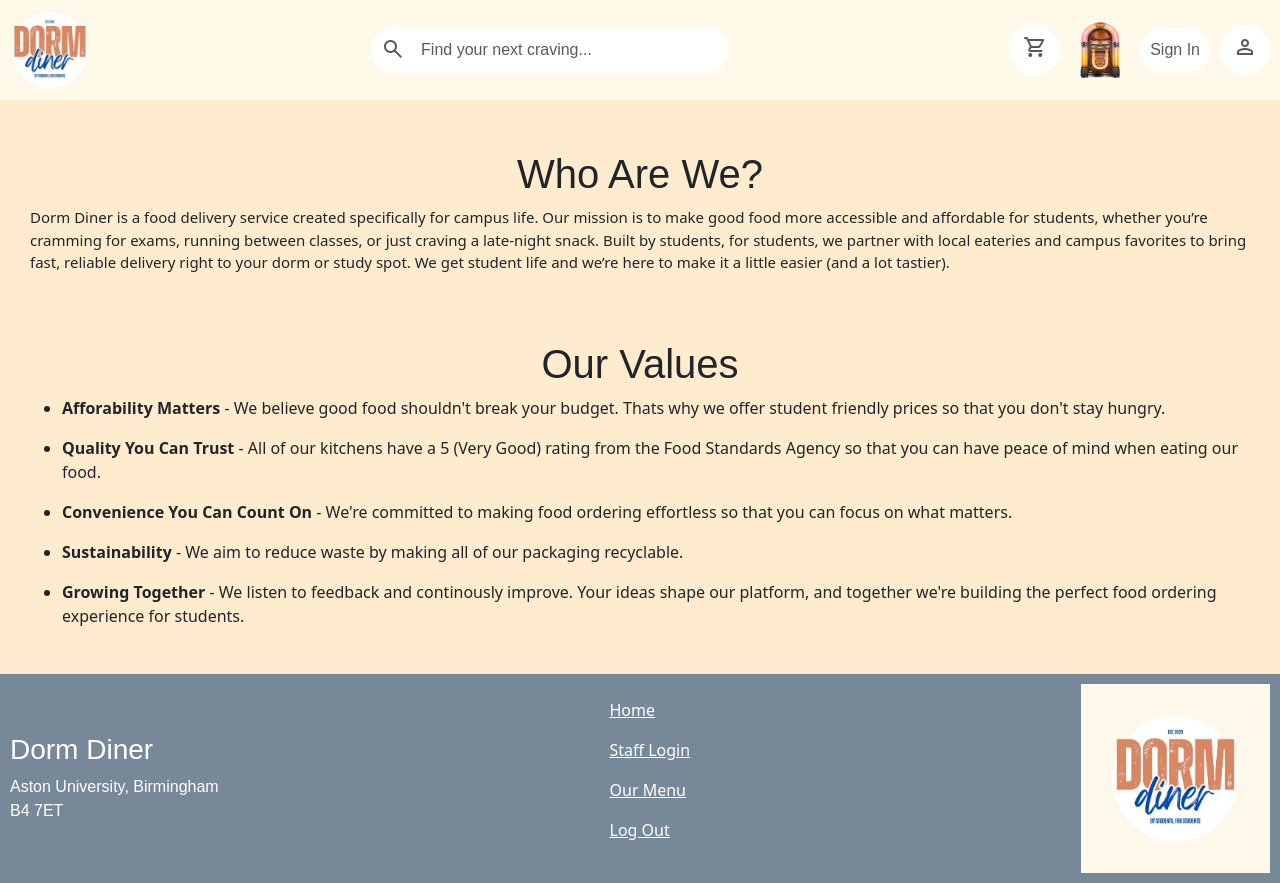
After one commit to Muzamal898989/Group-Project-34, a PHP site: page /About_us.php in a window 1280 px wide. The commit adds this page. Run offline with PHP 8.4, Linux system fonts and the light colour scheme.

Commit message:
made searching and filtering fully functional, changed about us page to php to support new log in button functionality and changed wrong url in home page 21/2/26

```diff
--- /dev/null
+++ b/About_us.php
@@ -0,0 +1,86 @@
+<?php
+session_start();
+?>
+<!DOCTYPE html>
+<html>
+    <head>
+        <!--Links CSS, icons and fonts to the page-->
+        <title>About Us</title>
+        <link rel="icon" type="image/png" href="images/favicon.png">
+        <link rel = "stylesheet" type="text/css" href="css/header-style.css" />
+        <link rel = "stylesheet" type="text/css" href="css/about-us-style.css"/>
+        <link rel = "stylesheet" type="text/css" href="css/footer-style.css" />
+        <link rel="stylesheet" type="text/css" href="https://cdn.jsdelivr.net/npm/bootstrap@5.1.1/dist/css/bootstrap.min.css" />
+        <link rel="stylesheet" href="https://fonts.googleapis.com/css2?family=Material+Symbols+Outlined:opsz,wght,FILL,GRAD@24,400,0,0&icon_names=person,search,shopping_cart" />
+    </head>
+    <body>
+        <!--The header of the website which contains links to different parts of the website-->
+        <header>
+            <div class="header">
+                <a href="home.php">  <img src="images/LogoHeader.jpg" alt="Logo" id="logo-header"> </a>
+                <form class="search" method = "get" action="search.php"> <!--Users can use this to search the website for meals-->
+                    <span class="searchicon material-symbols-outlined">search</span>
+                    <input class="searchinput" type="search" name="search" placeholder="Find your next craving..." required>
+                    <input type="hidden" name="submitted" value="true"/>
+                </form>
+                <nav class="header-nav">
+                    <div class="shopping-cart">
+                        <a href="ShoppingBasket.html"> <span class="basketicon material-symbols-outlined">shopping_cart</span> </a> <!--Placeholder URL-->
+                    </div>
+                    <a href="About_us.php"> <img src="images/jukeboxicon.png" alt="About" class="jukebox"> </a> <!--Placeholder URL-->
+                    <?php if (isset($_SESSION['user_id'])): ?>
+                    <a href="logout.php" class="signin-header">Logout</a>
+                    <?php else: ?>
+                    <a href="login.php" class="signin-header">Sign In</a>
+                    <?php endif; ?>
+                    <div class="profile-header">
+                        <a href="user_dashboard.php"> <span class="profileicon material-symbols-outlined">person</span> </a> <!--Placeholder URL-->
+                    </div>
+                </nav>
+            </div>
+        </header>
+        <main>
+            <!-- Short paragraph describing who the company is-->
+            <div class="who-are-we">
+                <h1 class="about-us-header">Who Are We?</h1>
+                <p class="w-a-w-text">Dorm Diner is a food delivery service created specifically for campus life.
+                    Our mission is to make good food more accessible and affordable for students,
+                    whether you’re cramming for exams, running between classes, or just craving a late-night snack.
+                    Built by students, for students, we partner with local eateries and campus favorites to bring fast,
+                    reliable delivery right to your dorm or study spot. We get student life
+                    and we’re here to make it a little easier (and a lot tastier).
+                </p>
+            </div>
+            <!--Section which shows the values of the company-->
+            <div class="values">
+                <h1 class="values-header">Our Values</h1>
+                <ul class="values-text">
+                    <li><p><b>Afforability Matters</b> - We believe good food shouldn't break your budget.
+                    Thats why we offer student friendly prices so that you don't stay hungry.</p></li>
+                    <li><p><b>Quality You Can Trust</b> - All of our kitchens have a 5 (Very Good)
+                    rating from the Food Standards Agency so that you can have peace of mind when eating our food. </p></li>
+                    <li><p><b>Convenience You Can Count On</b> - We're committed to making food ordering effortless so that you can
+                    focus on what matters.</p></li>
+                    <li><p><b>Sustainability</b> - We aim to reduce waste by making all of our packaging recyclable.</p></li>
+                    <li><p><b>Growing Together</b> - We listen to feedback and continously improve.
+                    Your ideas shape our platform, and together we're building the perfect food ordering experience for students.</p></li>
+                </ul>
+            </div>
+        </main>
+        <!--Footer which contains links, logo and business address-->
+        <footer>
+            <div class="footer-group">
+            <h3 class="footer-h3">Dorm Diner</h3>
+            <p class="footer-p">Aston University, Birmingham</p>
+            <p class="footer-p">B4 7ET</p>
+            </div>
+            <div class="footer-nav">
+            <a href="home.php" class="footer-link"><p>Home</p></a> <!--Navigates the user to the Home page-->
+            <a href="admin_login.php" class="footer-link"><p>Staff Login</p></a> <!--Placeholder URL-->
+            <a href="menu.php" class="footer-link"><p>Our Menu</p></a> <!--Placeholder URL-->
+            <a href="logout.php" class="footer-link"><p>Log Out</p></a> <!--Logs out the user-->
+            </div>
+            <img src="images/DormDinerLogo.jpg" alt="Logo" class="footer-logo">
+        </footer>
+    </body>
+</html>
```
Also changed, not shown: home.php (+13 -7 lines), search.php (+59 -6 lines).
